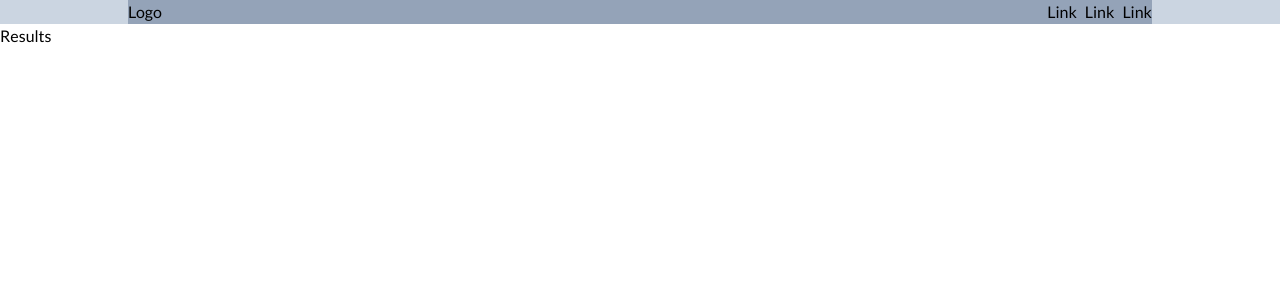
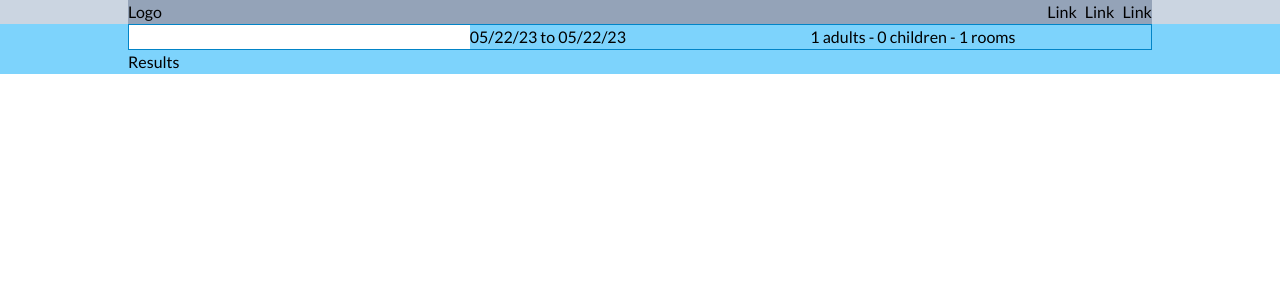
Before and after one commit to lilKriT/MERN-Hotel-Booking, a React (Vite) app in the folder packages/client/: page /hotels in a window 1280 px wide. Shown: the top 300 px of the page. Built offline with nearby package versions, Linux system fonts and the light colour scheme.

Commit message:
Started a results page.

```diff
--- a/packages/client/src/pages/Results.tsx
+++ b/packages/client/src/pages/Results.tsx
@@ -1,7 +1,14 @@
-import React from "react";
+import Search from "../components/Search";
 
 const Results = () => {
-  return <div>Results</div>;
+  return (
+    <main className="flex justify-center bg-sky-300">
+      <div className="container">
+        <Search />
+        Results
+      </div>
+    </main>
+  );
 };
 
 export default Results;
```
